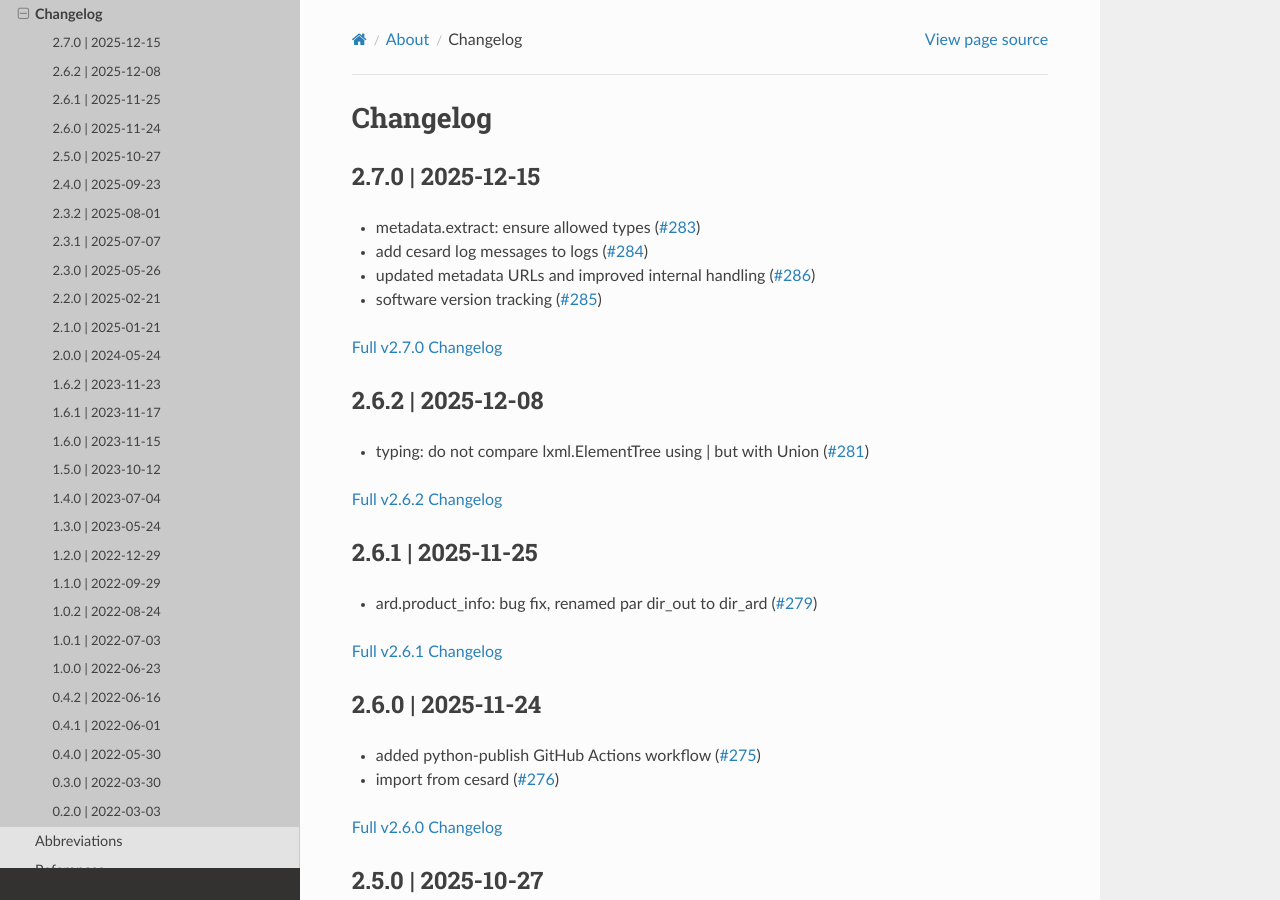
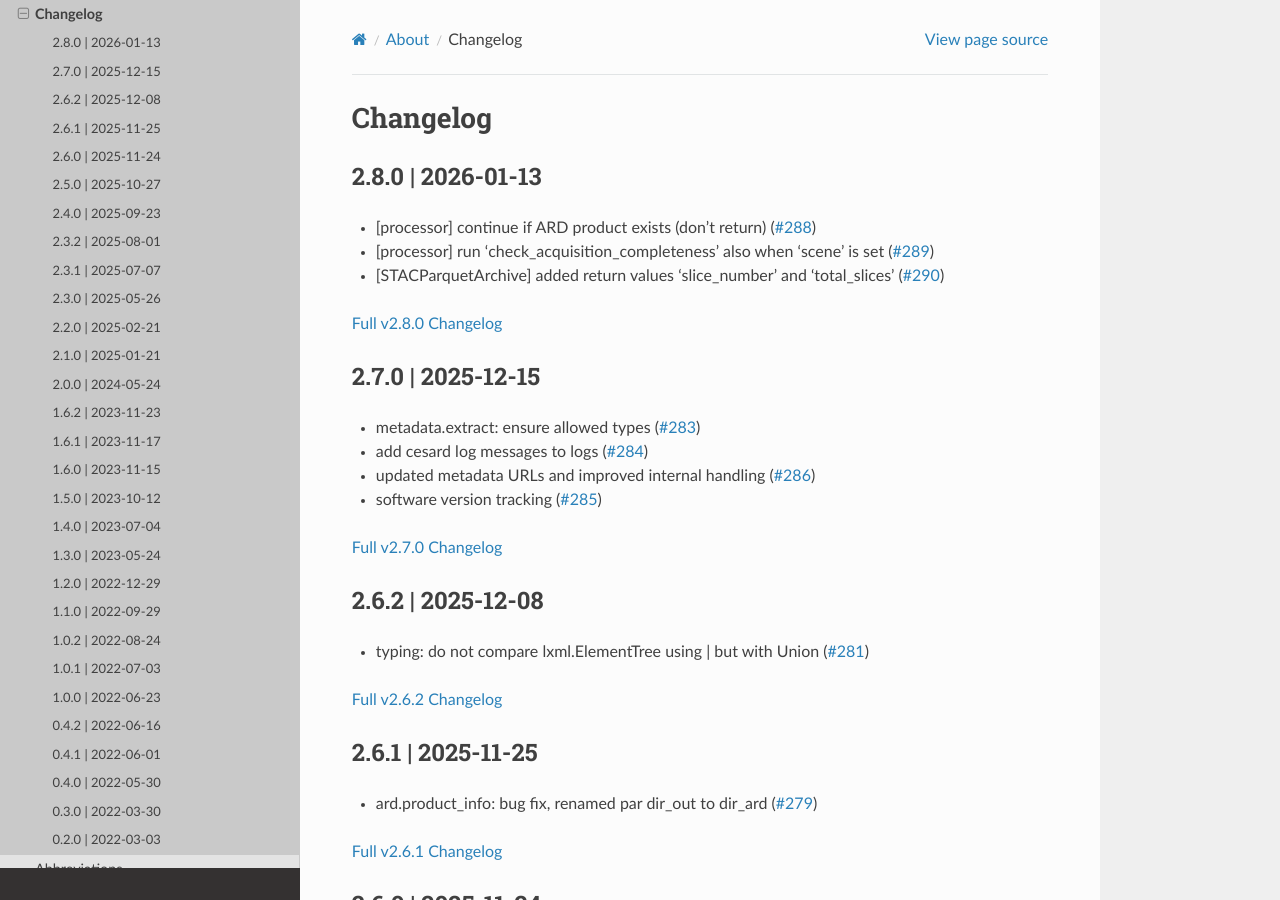
Before and after one commit to SAR-ARD/s1ard, a Sphinx documentation site: the page built from docs/source/about/changelog.rst, in a window 1280 px wide and 900 px high. Built offline with Sphinx 7.4.7 and the Read the Docs theme 3.1.0, drawn with Linux system fonts in a browser that asks for light colours.

Commit message:
version 2.8.0 changelog

```diff
--- a/docs/source/about/changelog.rst
+++ b/docs/source/about/changelog.rst
@@ -1,5 +1,15 @@
 Changelog
 =========
+
+2.8.0 | 2026-01-13
+------------------
+
+* [processor] continue if ARD product exists (don't return) (`#288 <https://github.com/SAR-ARD/s1ard/pull/288>`_)
+* [processor] run 'check_acquisition_completeness' also when 'scene' is set (`#289 <https://github.com/SAR-ARD/s1ard/pull/289>`_)
+* [STACParquetArchive] added return values 'slice_number' and 'total_slices' (`#290 <https://github.com/SAR-ARD/s1ard/pull/290>`_)
+
+
+`Full v2.8.0 Changelog <https://github.com/SAR-ARD/s1ard/compare/v2.7.0...v2.8.0>`_
 
 2.7.0 | 2025-12-15
 ------------------
```
